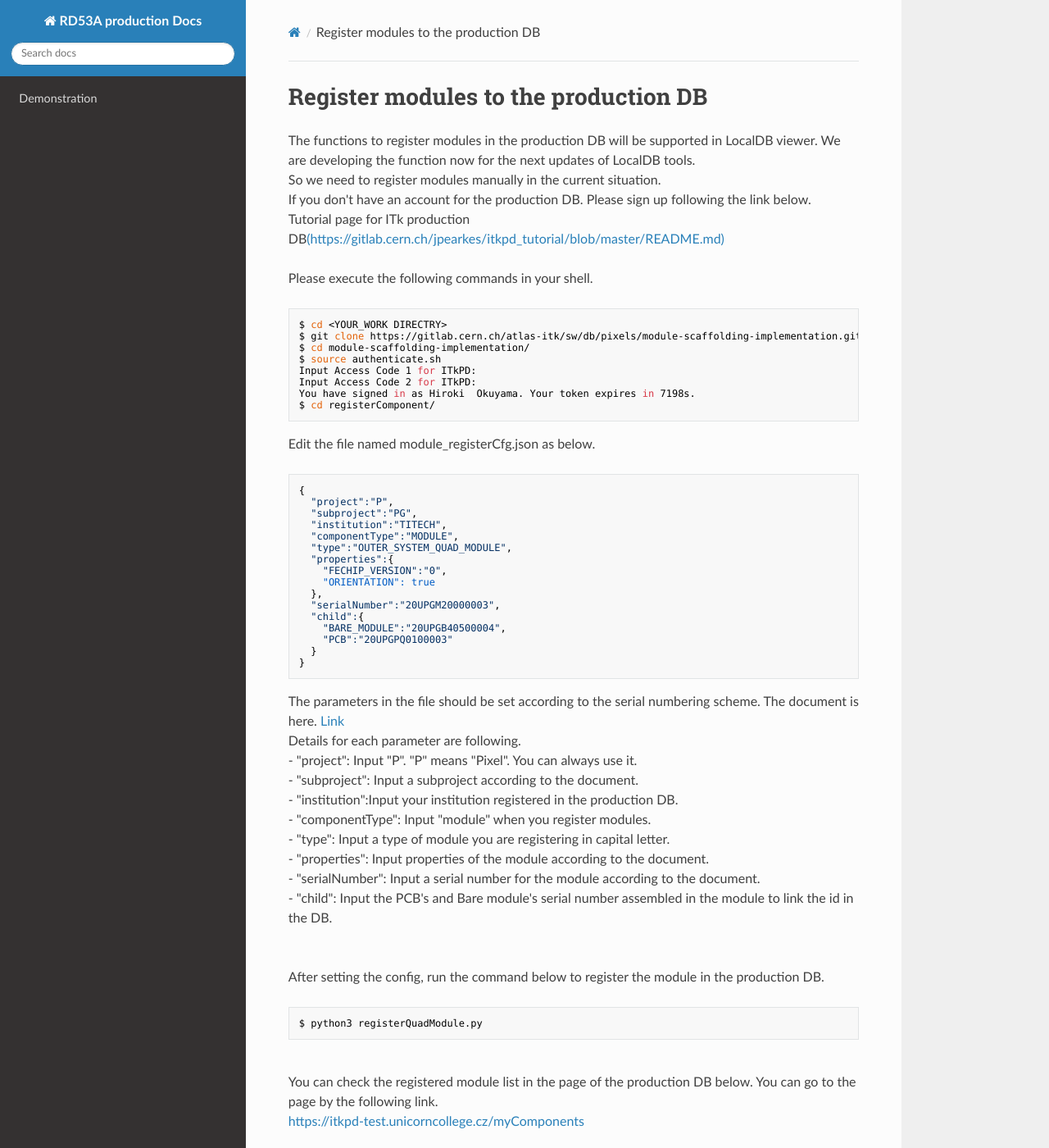
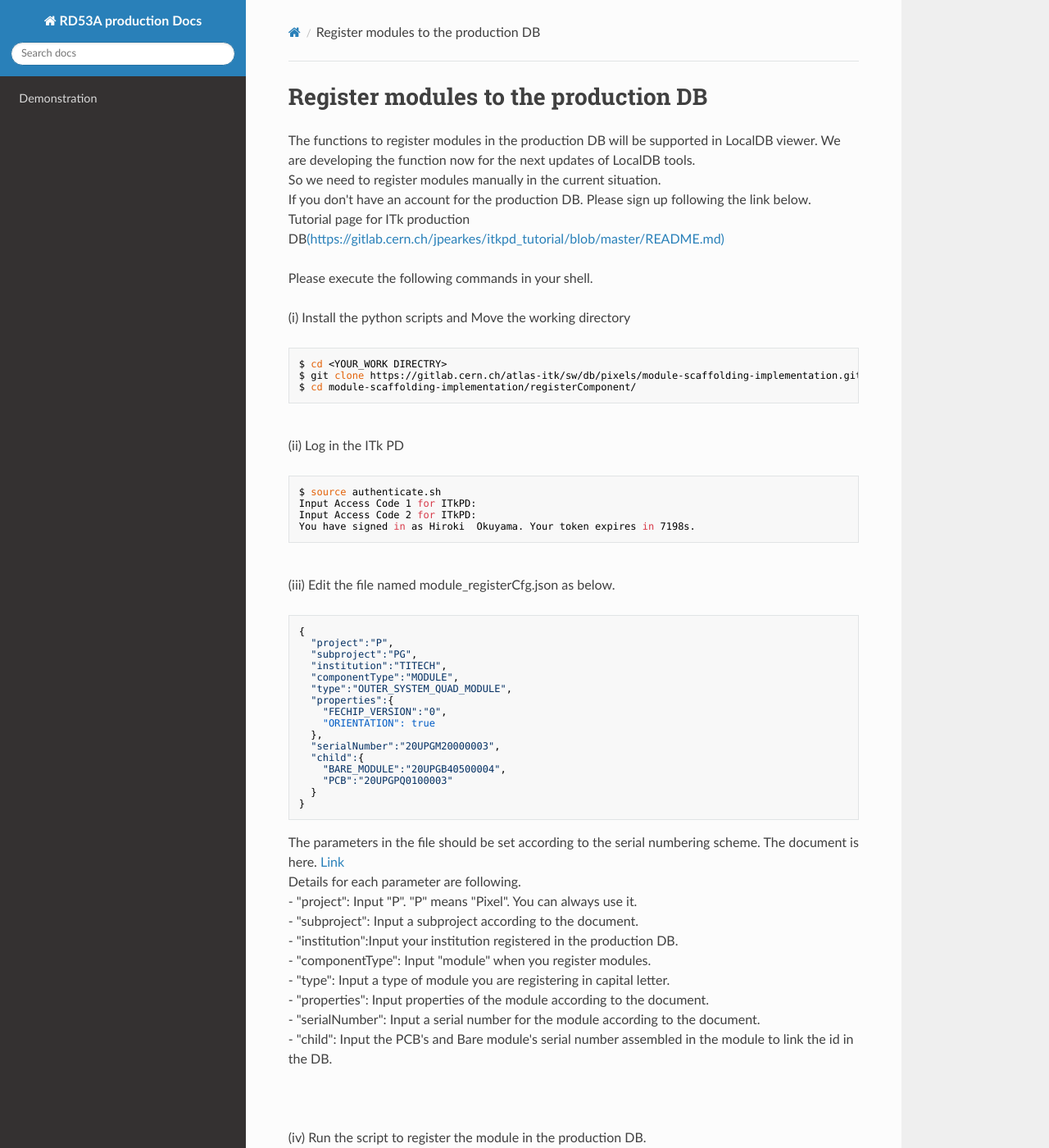
Before and after one commit to jlab-hep/-rd53a_software_doc, an MkDocs documentation site: the page built from docs/register_module_to_pd.md, in a window 1280 px wide and 1400 px high. Shown: the whole window at 82% size. Built offline with MkDocs 1.6.1, drawn with Linux system fonts in a browser that asks for light colours; nearby versions of some CDN libraries; old or Windows-style settings are respelled for this version of MkDocs; some of the changed text lies outside the part shown.

Commit message:
modify a page to register modules

````diff
--- a/docs/register_module_to_pd.md
+++ b/docs/register_module_to_pd.md
@@ -7,18 +7,23 @@ Tutorial page for ITk production DB[(https://gitlab.cern.ch/jpearkes/itkpd_tutor
 
 Please execute the following commands in your shell.<br>
 
+(i) Install the python scripts and Move the working directory
 ```bash
 $ cd <YOUR_WORK DIRECTRY>
 $ git clone https://gitlab.cern.ch/atlas-itk/sw/db/pixels/module-scaffolding-implementation.git
-$ cd module-scaffolding-implementation/
+$ cd module-scaffolding-implementation/registerComponent/
+```
+<br>
+(ii) Log in the ITk PD
+```bash
 $ source authenticate.sh
 Input Access Code 1 for ITkPD:
 Input Access Code 2 for ITkPD:
 You have signed in as Hiroki  Okuyama. Your token expires in 7198s.
-$ cd registerComponent/
 ```
 
-Edit the file named module_registerCfg.json as below.<br>
+<br>
+(iii) Edit the file named module_registerCfg.json as below.<br>
 ```yml
 {
   "project":"P",
@@ -51,9 +56,11 @@ Details for each parameter are following.<br>
 - "serialNumber": Input a serial number for the module according to the document.<br>
 - "child": Input the PCB's and Bare module's serial number assembled in the module to link the id in the DB.<br><br>
 
-After setting the config, run the command below to register the module in the production DB.
+
+<br>
+(iv) Run the script to register the module in the production DB.
 ```bash
-$ python3 registerQuadModule.py
+$ python3 registerModule.py
 ```
 
 <br>
````
